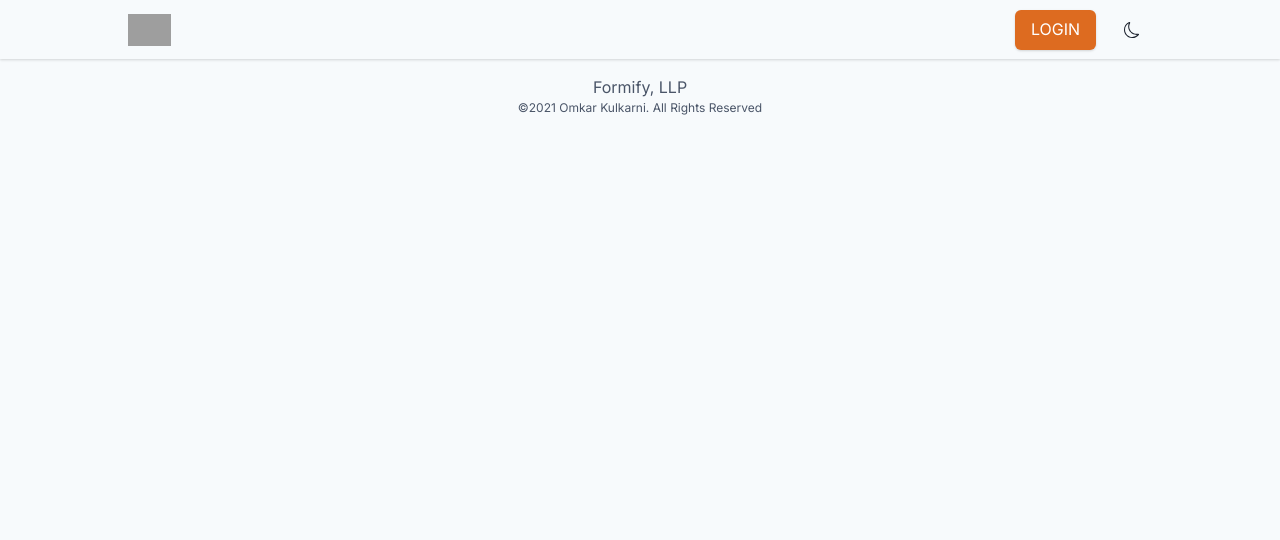
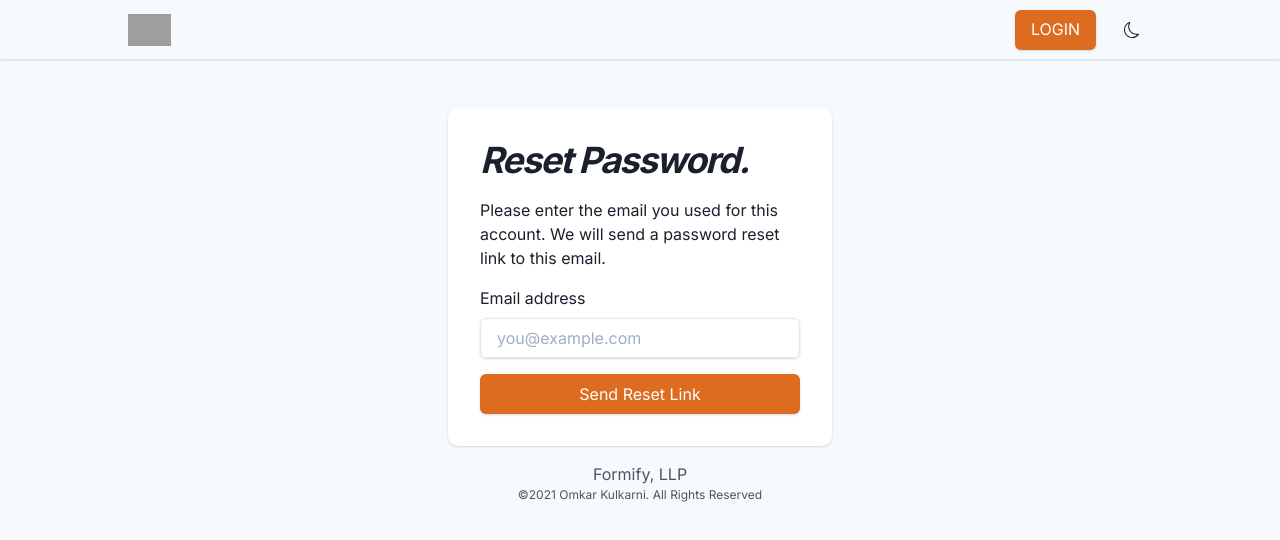
Before and after one commit to OmkarK45/formify, a React (Create React App) app in the folder client/: page /auth/forgotPassword in a window 1280 px wide. Shown: the top 540 px of the page. Built offline with nearby package versions, Linux system fonts and the light colour scheme; no server answers; grey boxes are pictures that could not be loaded.

Commit message:
Added forgot password flow, added PUT in network

```diff
--- a/client/src/App.js
+++ b/client/src/App.js
@@ -8,7 +8,7 @@ import {
 } from "react-router-dom"
 import { Hero } from "./components/Home/"
 import { GET } from "./utils/network"
-import { Auth } from "./components/Auth"
+import { Auth, ForgotPassword, ResetPassword } from "./components/Auth"
 import userContext from "./context/userContext"
 import PrivateRoute from "./components/Utils/PrivateRoute"
 import Dashboard from "./components/Dashboard/Dashboard"
@@ -61,6 +61,16 @@ const App = () => {
             <Switch>
               <Route path="/" exact component={Hero}></Route>
               <Route path="/auth" exact component={Auth} />
+              <Route
+                path="/auth/forgotPassword"
+                exact
+                component={ForgotPassword}
+              />
+              <Route
+                path="/auth/resetpassword/:resetToken"
+                exact
+                component={ResetPassword}
+              />
               <PrivateRoute
                 path="/dashboard/forms"
                 exact
--- a/client/src/components/Auth/Auth.jsx
+++ b/client/src/components/Auth/Auth.jsx
@@ -5,23 +5,22 @@ import {
   TabList,
   TabPanels,
   TabPanel,
-  useColorMode,
+  useColorModeValue,
 } from "@chakra-ui/react"
 import { Register } from "./index"
 import Login from "./Login"
 import Footer from "./../Layout/Footer"
 
 const Auth = () => {
-  const { colorMode } = useColorMode()
   return (
     <>
       <Box
         borderRadius="10px"
-        maxW={["90%", "75%", "75%", "50%","30%"]}
+        maxW={["90%", "75%", "75%", "50%", "30%"]}
         margin="0 auto"
         marginTop="3rem"
-        bg={colorMode === "dark" ? "gray.800" : "white"}
-        boxShadow={colorMode === "dark" ? "none" : "base"}
+        bg={useColorModeValue("white", "gray.800")}
+        boxShadow={useColorModeValue("base", "none")}
       >
         <Tabs isFitted variant="enclosed">
           <TabList mb="1em">
--- /dev/null
+++ b/client/src/components/Auth/ForgotPassword.jsx
@@ -0,0 +1,95 @@
+import { useState } from "react"
+import {
+  Input,
+  FormControl,
+  FormLabel,
+  Box,
+  Heading,
+  Button,
+  InputGroup,
+  useColorModeValue,
+  Text,
+} from "@chakra-ui/react"
+import { POST } from "../../utils/network"
+
+export default function ForgotPassword() {
+  const [disabled, setDisabled] = useState(false)
+  const [isLoading, setIsLoading] = useState(false)
+  const [
+    info,
+    setInfo,
+  ] = useState(`Please enter the email you used for this account. We will send a
+  password reset link to this email.`)
+
+  const [email, setEmail] = useState("")
+  const handleInputChange = (event) => {
+    setEmail(event.target.value)
+  }
+  const handleSubmit = (event) => {
+    setIsLoading(true)
+    event.preventDefault()
+    return POST(process.env.REACT_APP_BACKEND + "/api/auth/forgotpassword", {
+      email: email,
+    })
+      .then((res) => {
+        setDisabled(true)
+        setInfo(
+          "An email with password reset instructions has been sent to you."
+        )
+        setIsLoading(false)
+      })
+      .catch((error) => {
+        setInfo("An error has occured while sending email. Please try again.")
+        setIsLoading(false)
+      })
+  }
+  setTimeout(() => {
+    setDisabled(true)
+  }, 45000)
+  return (
+    <Box
+      borderRadius="10px"
+      maxW={["90%", "75%", "75%", "50%", "30%"]}
+      margin="0 auto"
+      marginTop="3rem"
+      bg={useColorModeValue("white", "gray.800")}
+      boxShadow={useColorModeValue("base", "none")}
+    >
+      <Box px="2rem" py="2rem">
+        <Box>
+          <Heading fontStyle="italic">Reset Password.</Heading>
+          <Text marginTop="1rem">{info}</Text>
+        </Box>
+        <form onSubmit={handleSubmit}>
+          <FormControl marginTop="1rem">
+            <FormLabel htmlFor="email">Email address</FormLabel>
+            <InputGroup>
+              <Input
+                type="email"
+                name="email"
+                shadow="base"
+                value={email}
+                isRequired={true}
+                onChange={handleInputChange}
+                aria-describedby="email-helper-text"
+                placeholder="you@example.com"
+                id="resetPasswordEmail"
+              />
+            </InputGroup>
+          </FormControl>
+          <Button
+            marginTop="1rem"
+            width="100%"
+            type="submit"
+            isLoading={isLoading}
+            loadingText="Submitting"
+            colorScheme="orange"
+            disabled={disabled}
+          >
+            Send Reset Link
+          </Button>
+        </form>
+      </Box>
+    </Box>
+  )
+}
--- a/client/src/components/Auth/Login.jsx
+++ b/client/src/components/Auth/Login.jsx
@@ -1,5 +1,5 @@
 import { useState, useContext } from "react"
-import { useHistory } from "react-router-dom"
+import { useHistory, Link } from "react-router-dom"
 import { POST } from "../../utils/network"
 import {
   Input,
@@ -132,6 +132,12 @@ const Login = () => {
               </IconButton>
             </InputRightElement>
           </InputGroup>
+          <Link
+            to="/auth/forgotPassword"
+            style={{ marginTop: "0.8rem", display: "block", color: "purple" }}
+          >
+            Forgot Password ?
+          </Link>
         </FormControl>
         <Button
           marginTop="2.5rem"
--- /dev/null
+++ b/client/src/components/Auth/ResetPassword.jsx
@@ -0,0 +1,104 @@
+import { useState } from "react"
+import { useParams, useHistory } from "react-router-dom"
+import {
+  Input,
+  FormControl,
+  FormLabel,
+  Box,
+  Heading,
+  Button,
+  InputGroup,
+  useColorModeValue,
+  Text,
+  useToast,
+} from "@chakra-ui/react"
+import { PUT } from "../../utils/network"
+
+export default function ResetPassword() {
+  const [isLoading, setIsLoading] = useState(false)
+  const history = useHistory()
+  const [password, setPassword] = useState("")
+  const { resetToken } = useParams()
+  console.log(resetToken)
+  const toast = useToast()
+  const handleSubmit = (event) => {
+    setIsLoading(true)
+    event.preventDefault()
+    return PUT(
+      process.env.REACT_APP_BACKEND + "/api/auth/resetpassword/" + resetToken,
+      {
+        password,
+      }
+    )
+      .then((res) => {
+        if (res.status === 200) {
+          toast({
+            title: "Password Reset Successfully !",
+            description: "Please login to continue",
+            status: "success`",
+            isClosable: true,
+          })
+          history.push("/auth")
+        } else {
+          throw new Error("Invalid token")
+        }
+        setIsLoading(false)
+      })
+      .catch((error) => {
+        setIsLoading(false)
+        toast({
+          title: "Error !",
+          description: "Token has been expired or is invalid",
+          status: "error",
+          isClosable: true,
+        })
+      })
+  }
+  const handleInputChange = (event) => {
+    setPassword(event.target.value)
+  }
+  return (
+    <Box
+      borderRadius="10px"
+      maxW={["90%", "75%", "75%", "50%", "30%"]}
+      margin="0 auto"
+      marginTop="3rem"
+      bg={useColorModeValue("white", "gray.800")}
+      boxShadow={useColorModeValue("base", "none")}
+    >
+      <Box px="2rem" py="2rem">
+        <Box>
+          <Heading fontStyle="italic">Set New Password.</Heading>
+          <Text marginTop="1rem">Please enter your new password.</Text>
+        </Box>
+        <form onSubmit={handleSubmit}>
+          <FormControl marginTop="1.5rem">
+            <FormLabel htmlFor="newPassword">New Password</FormLabel>
+            <InputGroup>
+              <Input
+                type="password"
+                id="newPassword"
+                shadow="base"
+                name="password"
+                isRequired={true}
+                value={password}
+                onChange={handleInputChange}
+                placeholder="Password"
+              />
+            </InputGroup>
+          </FormControl>
+          <Button
+            marginTop="1rem"
+            width="100%"
+            type="submit"
+            isLoading={isLoading}
+            loadingText="Submitting"
+            colorScheme="orange"
+          >
+            Submit
+          </Button>
+        </form>
+      </Box>
+    </Box>
+  )
+}
--- a/client/src/components/Auth/index.js
+++ b/client/src/components/Auth/index.js
@@ -1,2 +1,4 @@
-export { default as Register } from "./Register";
-export { default as Auth } from "./Auth";
+export { default as Register } from "./Register"
+export { default as Auth } from "./Auth"
+export { default as ForgotPassword } from "./ForgotPassword"
+export { default as ResetPassword } from "./ResetPassword"
--- a/client/src/components/Layout/Header.jsx
+++ b/client/src/components/Layout/Header.jsx
@@ -5,8 +5,6 @@ import {
   List,
   Flex,
   Button,
-  LinkBox,
-  LinkOverlay,
   Image,
   useColorMode,
   IconButton,
--- a/client/src/utils/network.js
+++ b/client/src/utils/network.js
@@ -1,17 +1,20 @@
-import axios from "axios";
+import axios from "axios"
 
 export const GET = async (url, options) => {
-  return await axios.get(url, options);
-};
+  return await axios.get(url, options)
+}
 
 export const POST = async (url, payload, options) => {
-  return await axios.post(url, payload, { ...options, withCredentials: true });
-};
+  return await axios.post(url, payload, { ...options, withCredentials: true })
+}
 
 export const PATCH = async (url, payload, options) => {
-  return await axios.patch(url, payload, { ...options, withCredentials: true });
-};
+  return await axios.patch(url, payload, { ...options, withCredentials: true })
+}
 
 export const DELETE = async (url, headers, data) => {
-  return await axios.delete(url, headers, data);
-};
+  return await axios.delete(url, headers, data)
+}
+export const PUT = async (url, data, config) => {
+  return await axios.put(url, data, config)
+}
```
